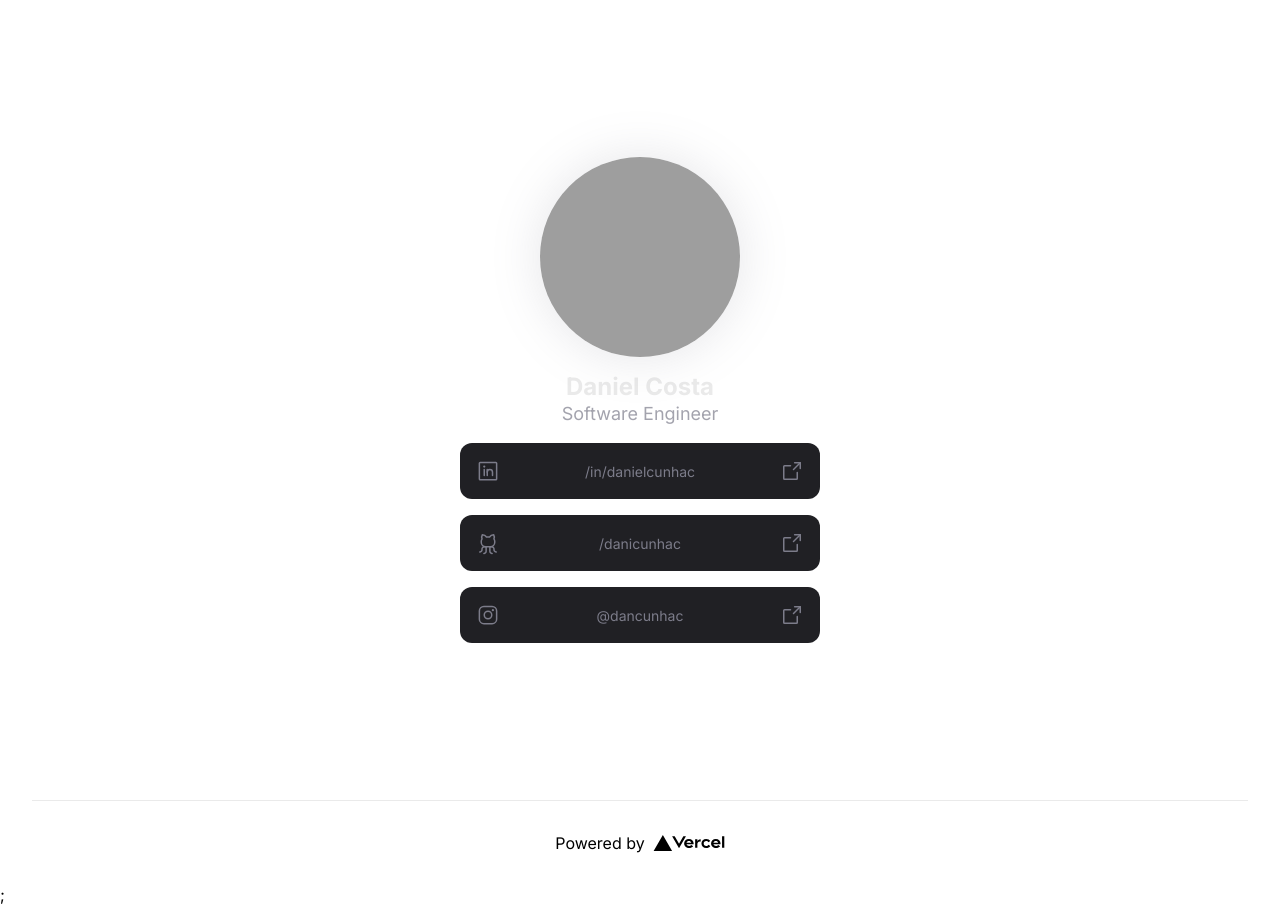
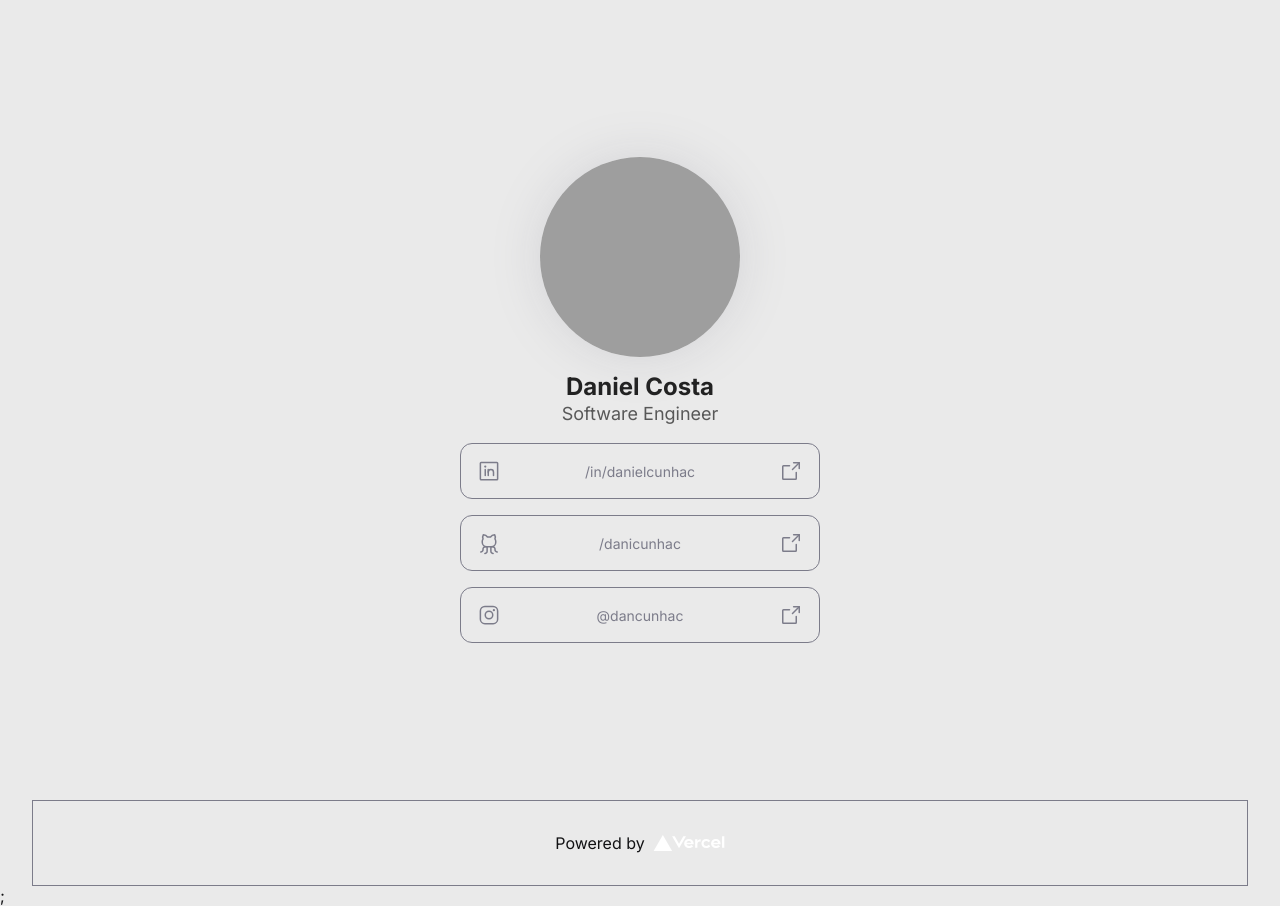
Before and after one commit to danicunhac/website, a Next.js app: page / in a window 1280 px wide. Built offline with nearby package versions, Linux system fonts and the light colour scheme; grey boxes are pictures that could not be loaded.

Commit message:
feat: light color scheme

```diff
--- a/styles/Home.module.css
+++ b/styles/Home.module.css
@@ -105,6 +105,33 @@
 	}
 }
 
+@media (prefers-color-scheme: light) {
+	.title {
+		color: #222;
+	}
+
+	.description {
+		color: rgba(26, 26, 26, 0.7);
+	}
+
+	.card,
+	.footer {
+		background: #eaeaea;
+		border: 1px solid #7c7c8a;
+	}
+
+	.card:hover,
+	.card:focus,
+	.card:active {
+		color: #222;
+		border-color: #222;
+	}
+
+	.logo img {
+		filter: invert(1);
+	}
+}
+
 @media (prefers-color-scheme: dark) {
 	.card,
 	.footer {
--- a/styles/globals.css
+++ b/styles/globals.css
@@ -14,12 +14,22 @@ a {
 	box-sizing: border-box;
 }
 
+@media (prefers-color-scheme: light) {
+	html {
+		color-scheme: light;
+	}
+	body {
+		color: #121214;
+		background: #eaeaea;
+	}
+}
+
 @media (prefers-color-scheme: dark) {
 	html {
 		color-scheme: dark;
 	}
 	body {
-		color: white;
+		color: #eaeaea;
 		background: #121214;
 	}
 }
```
